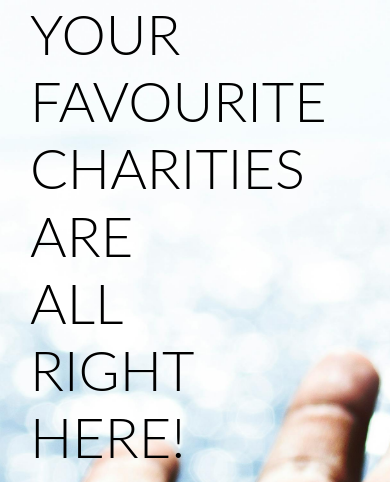
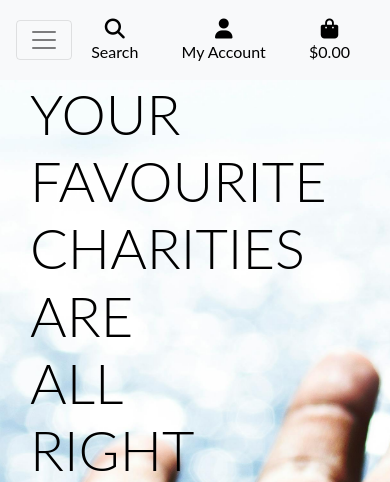
Before and after one commit to Ger-23/THE-Charity-Shop, a Django app: page / in a window 390 px wide. Shown: the top 482 px of the page. Run offline with Django 3.2, Linux system fonts and the light colour scheme; the visitor is signed in with stand-in values (Sample User, id 1); some libraries are stand-ins or nearby versions; some web fonts are replaced.

Commit message:
added mobile header and main nav bar

```diff
--- a/templates/base.html
+++ b/templates/base.html
@@ -95,7 +95,14 @@
                 </ul>
             </div>
         </div>
-
+        <div class="row bg-white">
+            <nav class="navbar navbar-expand-lg navbar-light bg-light w-100">
+                <button class="navbar-toggler" type="button" data-toggle="collapse" data-target="#main-nav" aria-controls="main-nav" aria-expanded="false" aria-label="Toggle navigation">
+                  <span class="navbar-toggler-icon"></span>
+                </button>
+                {% include 'includes/mobile_top_header.html' %}
+                {% include 'includes/main_nav.html' %}
+        </div>
         {% if messages %}
         <div class="message-container"></div>
         {% endif %}
--- /dev/null
+++ b/templates/includes/main_nav.html
@@ -0,0 +1,13 @@
+<div class="collapse navbar-collapse" id="main-nav">
+    <ul class="navbar-nav w-auto mx-auto">
+        <li class="nav-item dropdown">
+            <a class="logo-font font-weight-bold nav-link text-black mr-5" href="#" id="all-products-link" data-toggle="dropdown" aria-haspopup="true" aria-expanded="false">
+                Charities
+            </a>
+            <div class="dropdown-menu border-0" aria-labelledby="all-products-link">
+                <a href="" class="dropdown-item ">By Category</a>
+                <a href="" class="dropdown-item">All Charities</a>
+            </div>
+        </li>
+    </ul>
+</div>
--- /dev/null
+++ b/templates/includes/mobile_top_header.html
@@ -0,0 +1,56 @@
+<li class="list-inline-item">
+    <a class="text-black nav-link d-block d-lg-none" href="#" id="mobile-search" data-toggle="dropdown" aria-haspopup="true" aria-expanded="false">
+        <div class="text-center">
+            <div><i class="fas fa-search fa-lg"></i></div>
+            <p class="my-0">Search</p>
+        </div>
+    </a>
+    <div class="dropdown-menu border-0 w-100 p-3 rounded-0 my-0" aria-labelledby="mobile-search">
+        <form class="form" method="GET" action="">
+            <div class="input-group w-100">
+                <input class="form-control border border-black rounded-0" type="text" name="q" placeholder="Search our site">
+                <div class="input-group-append">
+                    <button class="form-control form-control btn btn-black border border-black rounded-0" type="submit">
+                        <span class="icon">
+                            <i class="fas fa-search"></i>
+                        </span>
+                    </button>
+                </div>
+            </div>
+        </form>
+    </div>
+</li>
+<li class="list-inline-item dropdown">
+    <a class="text-black nav-link d-block d-lg-none" href="#" id="user-options" data-toggle="dropdown" aria-haspopup="true" aria-expanded="false">
+        <div class="text-center">
+            <div><i class="fas fa-user fa-lg"></i></div>
+            <p class="my-0">My Account</p>
+        </div>
+    </a>
+    <div class="dropdown-menu border-0" aria-labelledby="user-options">
+        {% if request.user.is_authenticated %}
+            {% if request.user.is_superuser %}
+                <a href="{% url 'account_logout' %}" class="dropdown-item">Product Management</a>
+            {% endif %}
+            <a href="{% url 'profile' %}" class="dropdown-item">My Profile</a>
+            <a href="{% url 'account_logout' %}" class="dropdown-item">Logout</a>
+        {% else %}
+            <a href="{% url 'account_signup' %}" class="dropdown-item">Register</a>
+            <a href="{% url 'account_login' %}" class="dropdown-item">Login</a>
+        {% endif %}
+    </div>
+</li>
+<li class="list-inline-item">
+    <a class="{% if grand_total %}text-primary font-weight-bold{% else %}text-black{% endif %} nav-link d-block d-lg-none" href="">
+        <div class="text-center">
+            <div><i class="fas fa-shopping-bag fa-lg"></i></div>
+            <p class="my-0">
+                {% if grand_total %}
+                    ${{ grand_total|floatformat:2 }}
+                {% else %}
+                    $0.00
+                {% endif %}
+            </p>
+        </div>
+    </a>
+</li>
```
